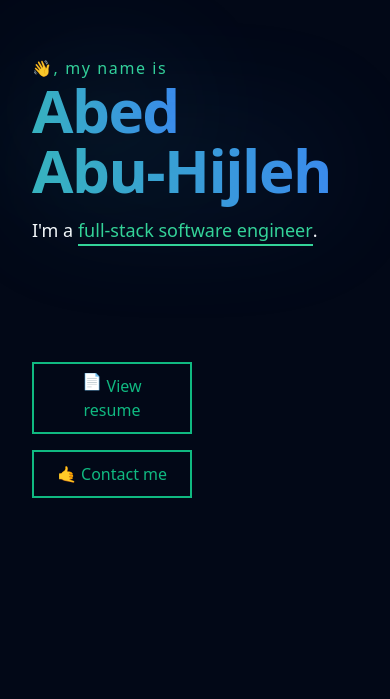
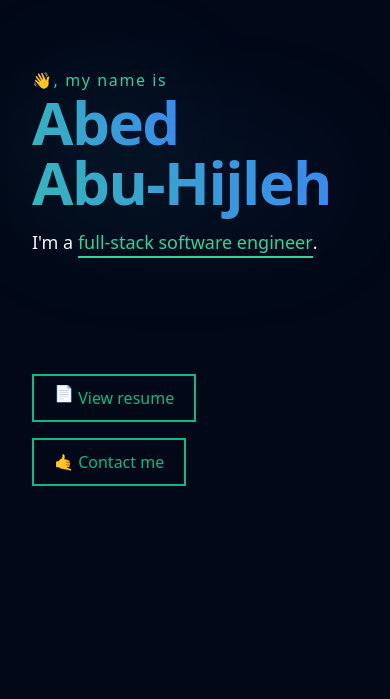
Before and after one commit to aabuhijleh/portfolio-v1, a Next.js app: page / in a window 390 px wide. Shown: the part 145-844 px from the top of the page. Built offline with nearby package versions, Linux system fonts and the light colour scheme; some icons are missing.

Commit message:
feat: optimize hero for mobile

```diff
--- a/components/contact.tsx
+++ b/components/contact.tsx
@@ -28,10 +28,7 @@ export const Contact = () => {
         </p>
 
         <div className="flex flex-col items-center justify-center gap-4 sm:flex-row">
-          <a
-            href="mailto:aabuhijleh.dev@gmail.com"
-            className="neon-button w-[142px] sm:w-[154px]"
-          >
+          <a href="mailto:aabuhijleh.dev@gmail.com" className="neon-button">
             ✉️ Email Me
           </a>
 
@@ -39,7 +36,7 @@ export const Contact = () => {
             href="https://wa.me/+972599113856"
             target="_blank"
             rel="noopener noreferrer"
-            className="neon-button w-[142px] sm:w-[154px]"
+            className="neon-button"
           >
             💬 WhatsApp
           </a>
--- a/components/hero.tsx
+++ b/components/hero.tsx
@@ -74,17 +74,14 @@ export const Hero = () => {
 
         <div className="flex flex-wrap gap-4">
           <a
-            className="neon-button group w-[160px] sm:w-[174px]"
+            className="neon-button group"
             href="/resume.pdf"
             target="_blank"
             rel="noopener noreferrer"
           >
             <span className="inline-block animate-bounce">📄</span> View resume
           </a>
-          <Link
-            className="neon-button group w-[160px] sm:w-[174px]"
-            href="#contact"
-          >
+          <Link className="neon-button group" href="#contact">
             <span className="inline-block transition-transform group-hover:rotate-12">
               🤙
             </span>{" "}
--- a/components/work.tsx
+++ b/components/work.tsx
@@ -9,7 +9,7 @@ export const Work = () => {
   const { targetRef, isIntersecting } = useIsIntersecting();
 
   return (
-    <section id="work" className="py-24">
+    <section id="work" className="overflow-hidden py-24">
       <div className="relative" ref={targetRef as RefObject<HTMLDivElement>}>
         {/* Timeline line */}
         <div
```
